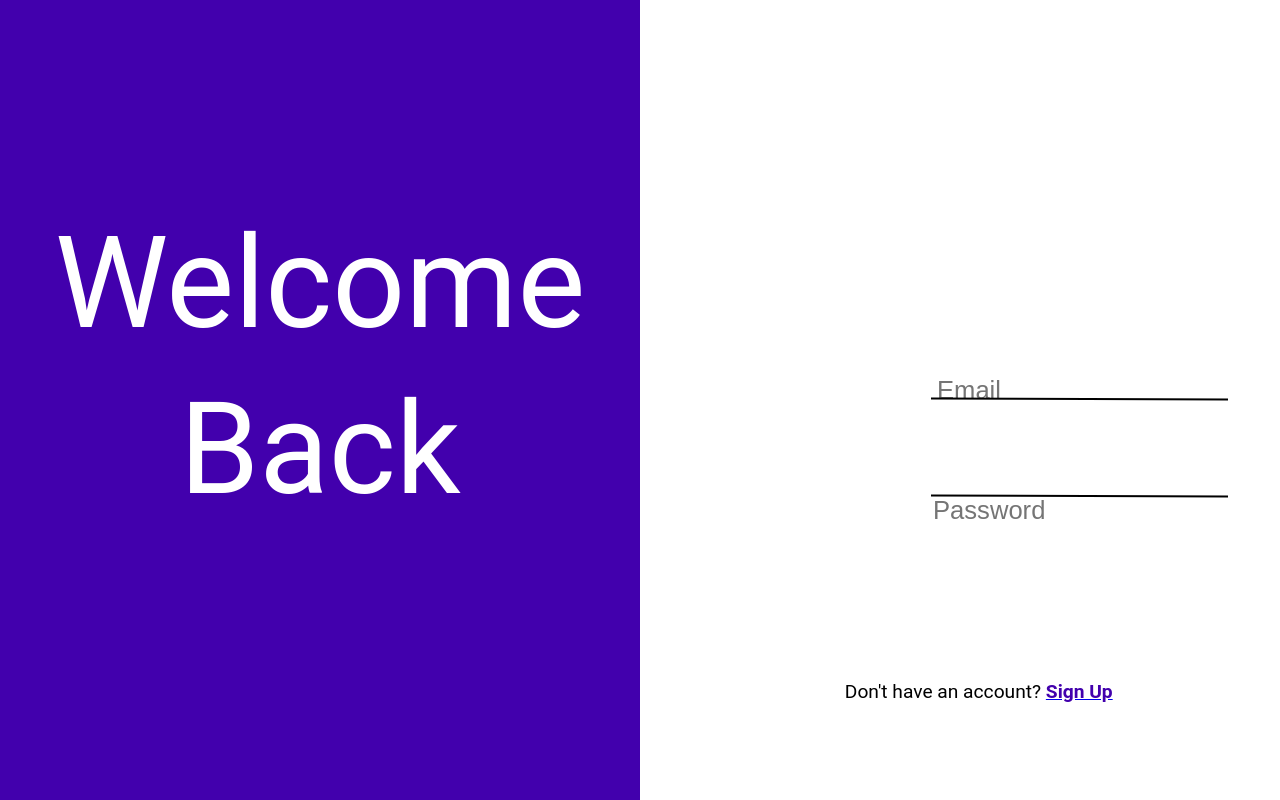
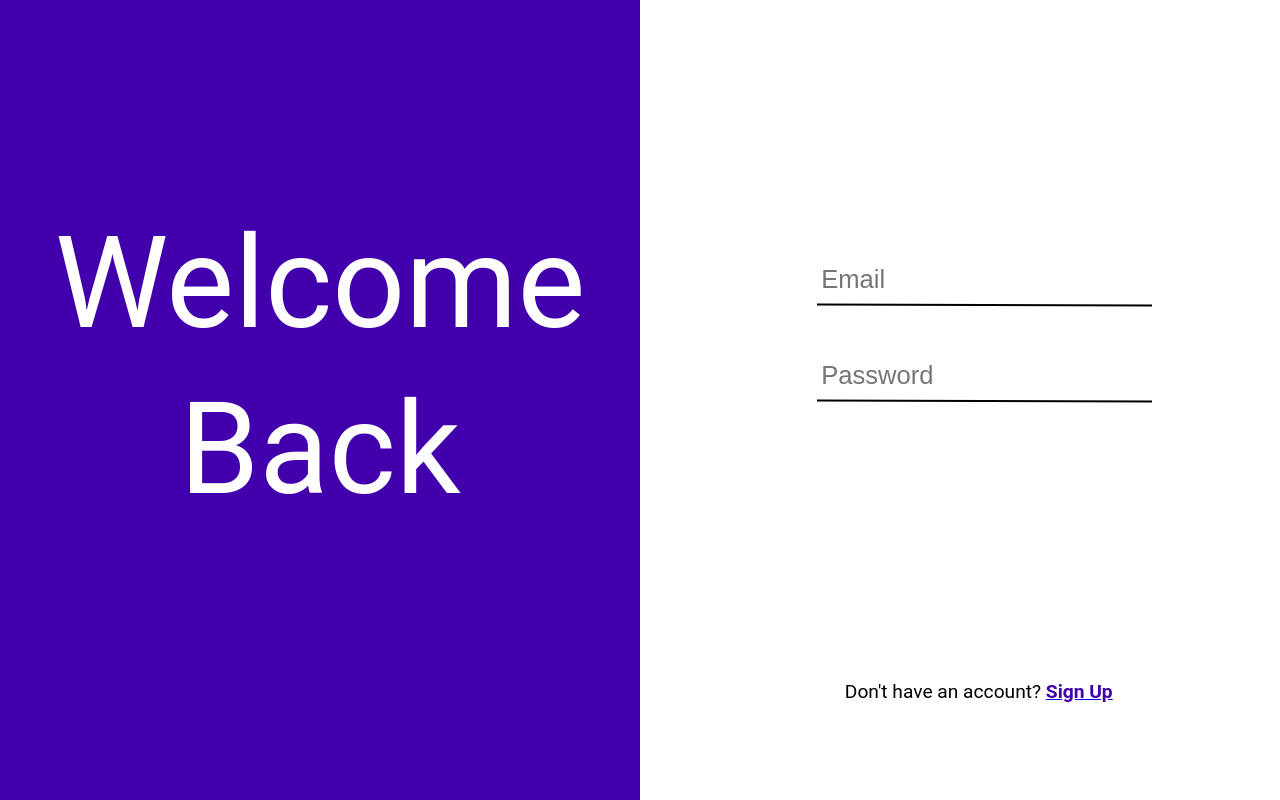
Before and after one commit to albertprk/sconversationsnow, a React (Create React App) app: page /loginWithEmail in a window 1280 px wide. Shown: the top 800 px of the page. Built offline with nearby package versions, Linux system fonts and the light colour scheme.

Commit message:
updated loginwithemail css

```diff
--- a/src/components/css/LogInWithEmail.css
+++ b/src/components/css/LogInWithEmail.css
@@ -71,22 +71,22 @@
 
     .emailLine {
 
-    position: absolute;
-    width: 295px;
-    height: 0px;
-    left: 931px;
-    top: 398px;
+        position: fixed;
+        width: 26vw;
+        height: 0px;
+        right: 10%;
+        top: 38%;
 
     border: 1px solid #000000;
     transform: rotate(0.19deg);
     }
 
     .passwordInput {
-    position: absolute;
-    width: 295px;
-    height: 0px;
-    left: 931px;
-    top: 495px;
+        position: fixed;
+        width: 26vw;
+        height: 0px;
+        right: 10%;
+        top: 45%;
 
     font-family: Roboto;
     font-style: normal;
@@ -99,11 +99,11 @@
 
 
     .emailInput {
-    position: absolute;
-    width: 45px;
-    height: 23px;
-    left: 935px;
-    top: 375px;
+    position: fixed;
+    width: 26vw;
+    height: 0px;
+    right: 10%;
+    top: 33%;
 
     font-family: Roboto;
     font-style: normal;
@@ -122,11 +122,11 @@
    }
 
     .passwordLine {
-    position: absolute;
-    width: 295px;
-    height: 0px;
-    left: 931px;
-    top: 495px;
+        position: fixed;
+        width: 26vw;
+        height: 0px;
+        right: 10%;
+        top: 50%;
 
     border: 1px solid #000000;
     transform: rotate(0.19deg);
```
Also changed, not shown: src/components/LoginWithEmail.js (+3 -4 lines).
